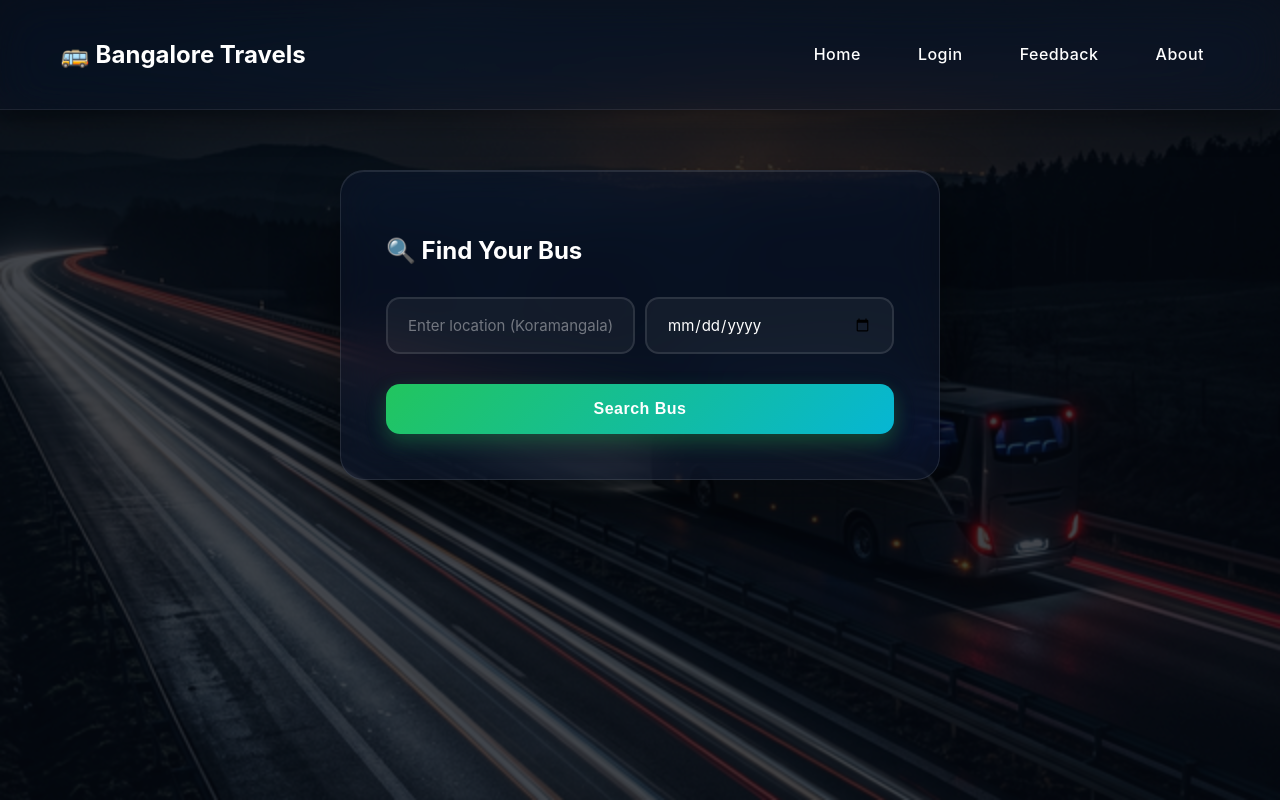
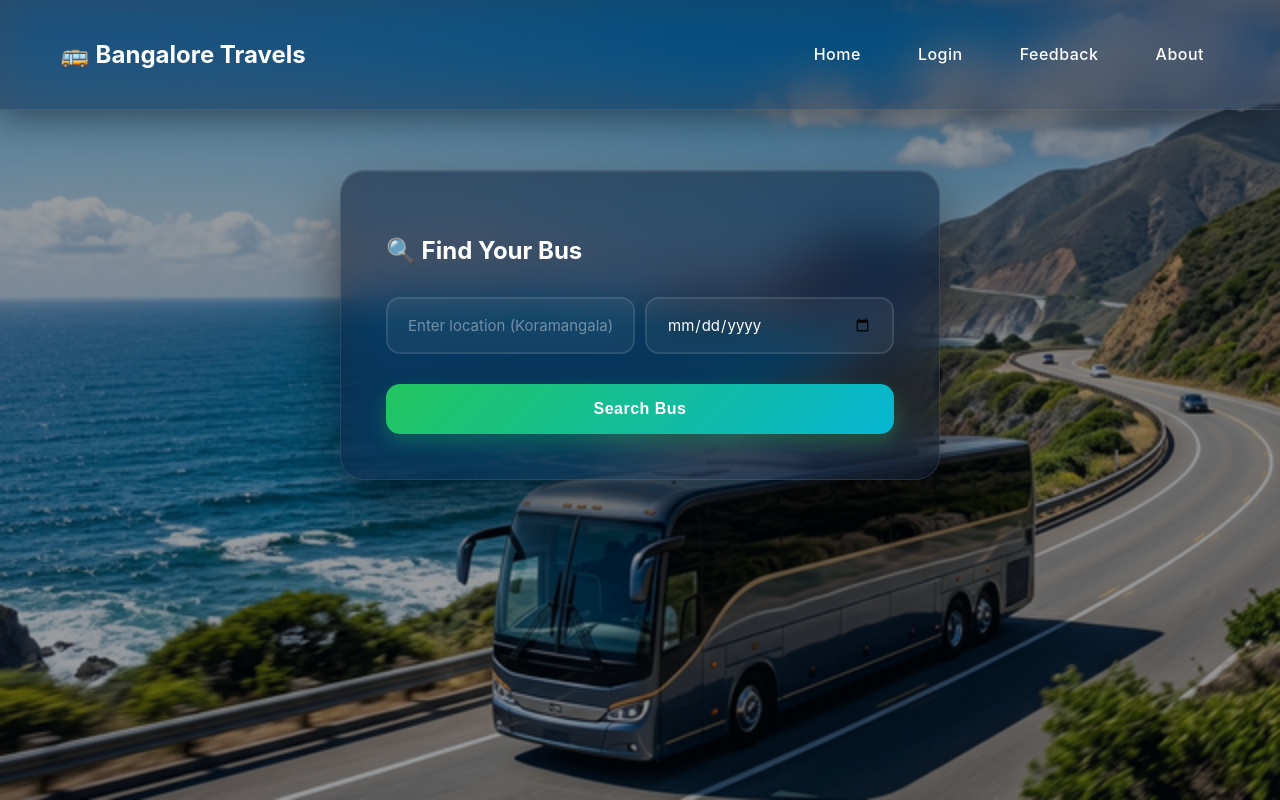
Before and after one commit to bharathpriya/Bangalore-Travels, a React (Vite) app: page / in a window 1280 px wide. Built offline with nearby package versions, Linux system fonts and the light colour scheme.

Commit message:
Switch to a vibrant, bright daylight coastal bus background to offer a lighter theme

```diff
--- a/src/index.css
+++ b/src/index.css
@@ -10,7 +10,7 @@
 body {
   margin: 0;
   font-family: 'Inter', -apple-system, BlinkMacSystemFont, 'Segoe UI', sans-serif;
-  background: url('/assets/night-bus.png') no-repeat center center fixed;
+  background: url('/assets/day-bus.png') no-repeat center center fixed;
   background-size: cover;
   color: white;
   min-height: 100vh;
@@ -26,8 +26,8 @@ body::before {
   left: 0;
   width: 100%;
   height: 100%;
-  background: rgba(4, 8, 16, 0.75);
-  /* Dark blue/black tint */
+  background: rgba(4, 8, 16, 0.40);
+  /* Brighter tint */
   pointer-events: none;
   z-index: 0;
 }
```
Also changed, not shown: public/assets/day-bus.png (added).
